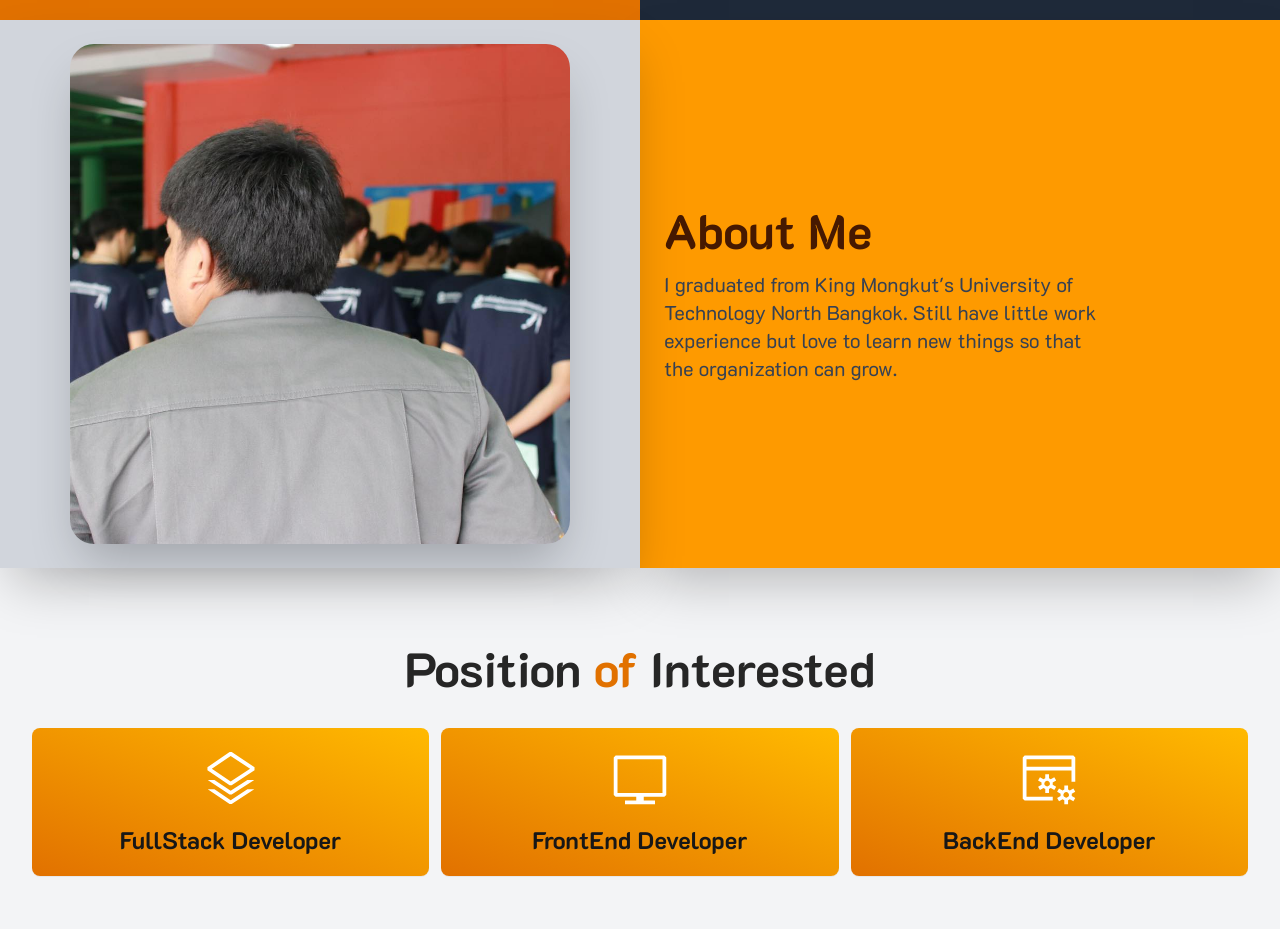
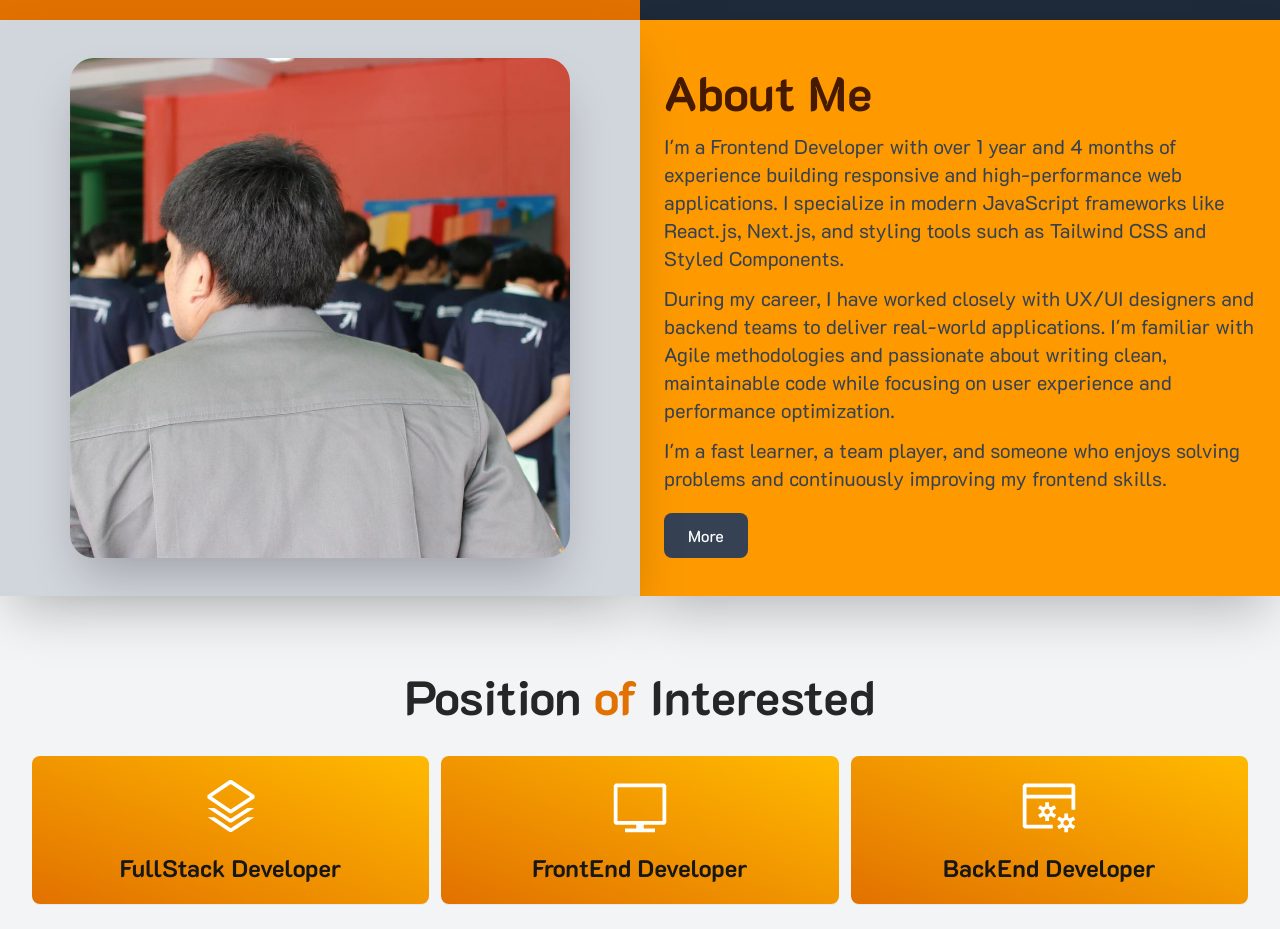
Before and after one commit to tanadonhundev/thana-dev-next, a Next.js app: page / in a window 1280 px wide. Shown: the part 780-1709 px from the top of the page. Built offline with nearby package versions, Linux system fonts and the light colour scheme.

Commit message:
edit message in about me

```diff
--- a/src/views/AboutSection.tsx
+++ b/src/views/AboutSection.tsx
@@ -47,13 +47,36 @@ export default function AboutSection() {
             </motion.div>
           </div>
         </div>
-        <div className="bg-amber-500 w-full md:w-1/2 flex flex-col justify-center  px-6 py-12 shadow-2xl">
+        <div className="bg-amber-500 w-full md:w-1/2 flex flex-col justify-center px-6 py-12 shadow-2xl">
           <h2 className="text-5xl font-bold text-amber-950 mb-4">About Me</h2>
-          <p className="text-lg sm:text-xl text-gray-700 text-left max-w-md">
-            I graduated from King Mongkut&apos;s University of Technology North
-            Bangkok. Still have little work experience but love to learn new
-            things so that the organization can grow.
-          </p>
+          <div className="flex flex-col gap-3">
+            <p className="text-lg sm:text-xl text-gray-700 text-left">
+              I&apos;m a Frontend Developer with over 1 year and 4 months of
+              experience building responsive and high-performance web
+              applications. I specialize in modern JavaScript frameworks like
+              React.js, Next.js, and styling tools such as Tailwind CSS and
+              Styled Components.
+            </p>
+            <p className="text-lg sm:text-xl text-gray-700 text-left">
+              During my career, I have worked closely with UX/UI designers and
+              backend teams to deliver real-world applications. I&apos;m
+              familiar with Agile methodologies and passionate about writing
+              clean, maintainable code while focusing on user experience and
+              performance optimization.
+            </p>
+            <p className="text-lg sm:text-xl text-gray-700 text-left">
+              I&apos;m a fast learner, a team player, and someone who enjoys
+              solving problems and continuously improving my frontend skills.
+            </p>
+          </div>
+          <div className="mt-8">
+            <a
+              href=""
+              className="bg-gray-700 text-white px-6 py-3 rounded-lg font-medium hover:bg-gray-200 hover:text-black"
+            >
+              More
+            </a>
+          </div>
         </div>
       </div>
     </section>
--- a/src/views/HomeSection.tsx
+++ b/src/views/HomeSection.tsx
@@ -20,7 +20,11 @@ const child = {
 
 export default function HomeSection() {
   const [rotate, setRotate] = useState({ x: 0, y: 0 });
-  const roles = ["Full Stack Developer", "Back End Developer", "Front End Developer"];
+  const roles = [
+    "Full Stack Developer",
+    "Back End Developer",
+    "Front End Developer",
+  ];
   const [index, setIndex] = useState(0);
 
   const handleMouseMove = (e: React.MouseEvent<HTMLDivElement>) => {
@@ -90,7 +94,7 @@ export default function HomeSection() {
           <div className="mt-8">
             <a
               href="#contact"
-              className="bg-gray-700 text-white px-6 py-3 rounded-lg font-medium hover:bg-gray-200"
+              className="bg-gray-700 text-white px-6 py-3 rounded-lg font-medium hover:bg-gray-200 hover:text-black"
             >
               Contact
             </a>
```
